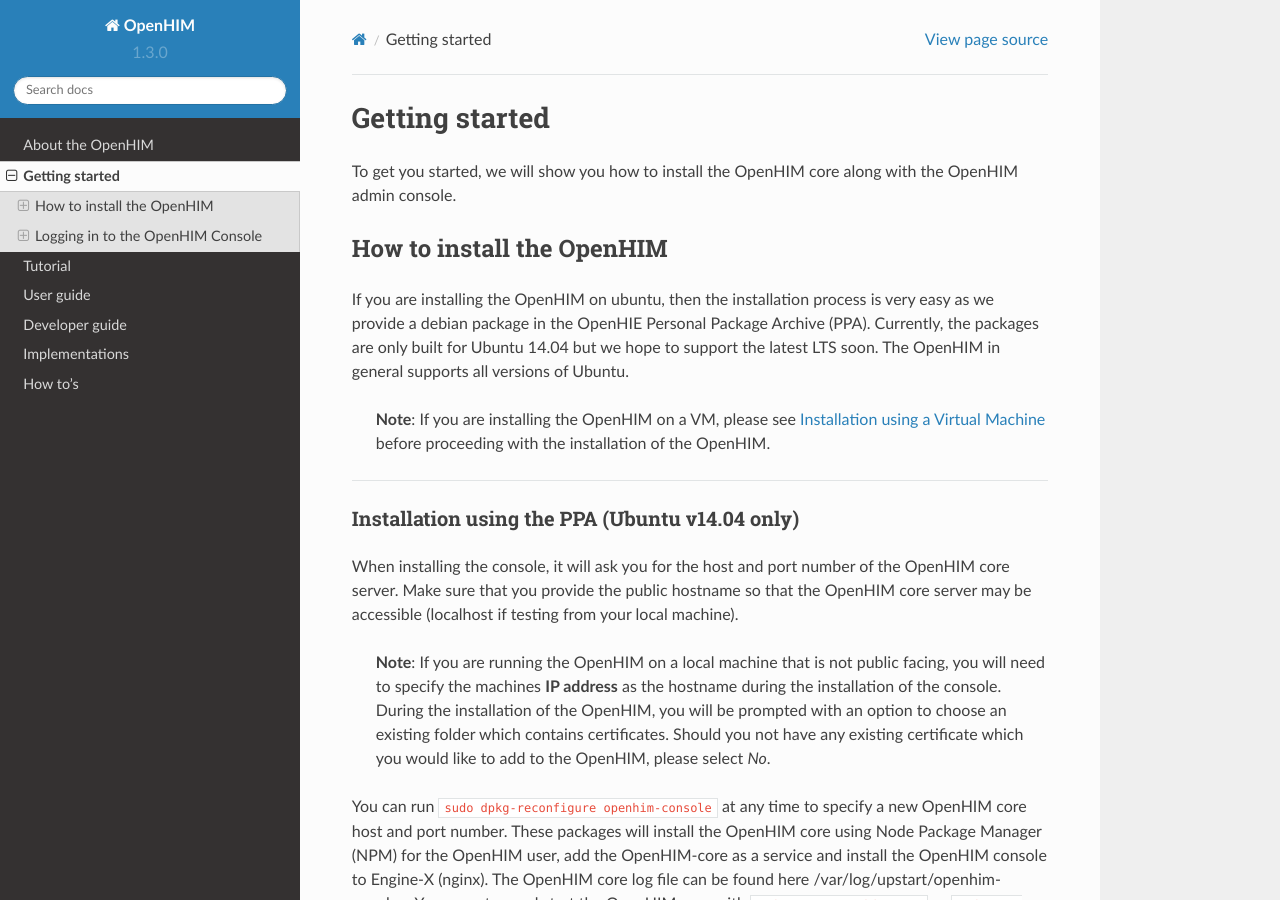
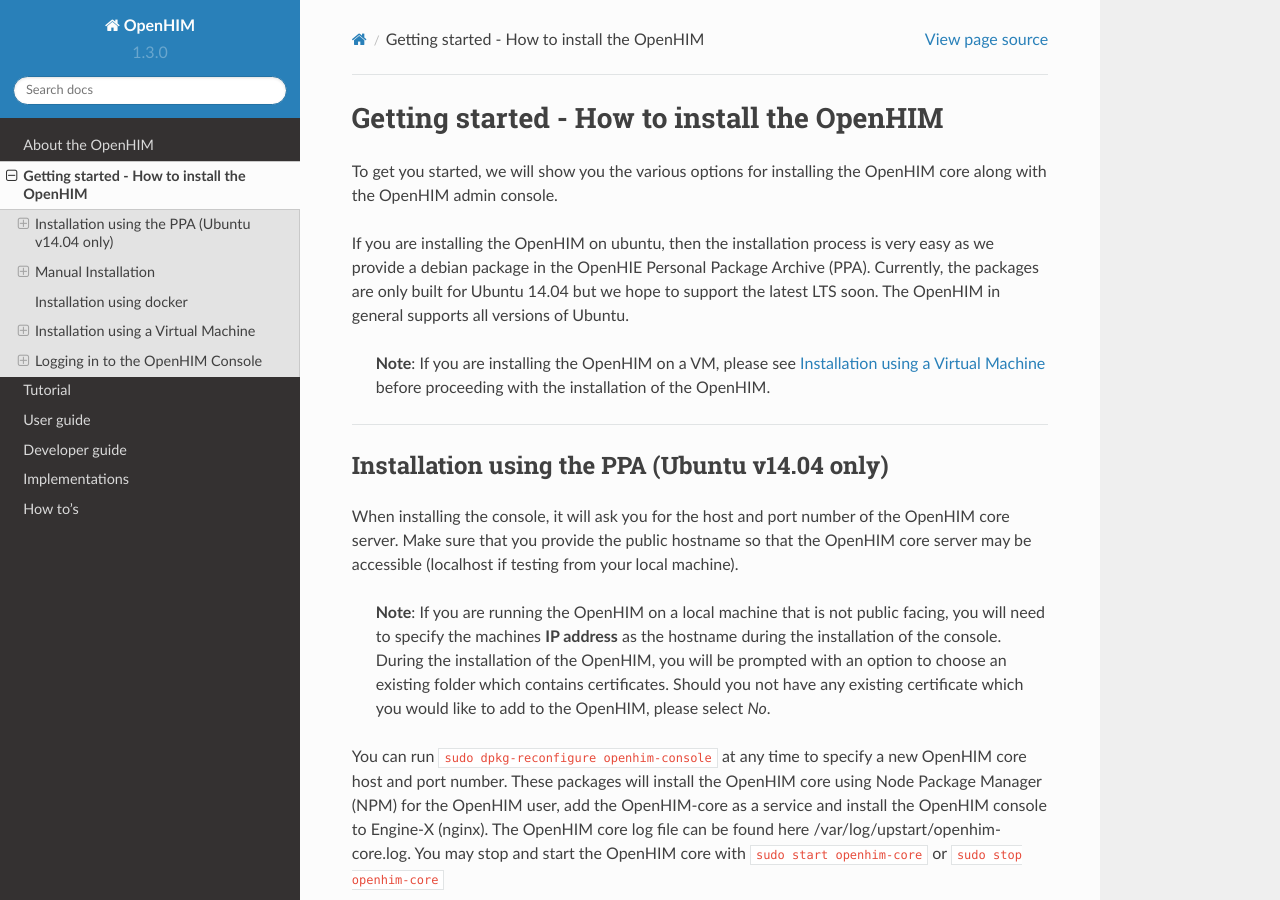
Before and after one commit to jembi/openhim-core-js, a Sphinx documentation site: the page built from docs/getting-started.md, in a window 1280 px wide and 900 px high. Built offline with Sphinx 7.4.7 and the Read the Docs theme 2.0.0, drawn with Linux system fonts in a browser that asks for light colours; pages that are not in the unit, such as notebooks, are missing from menus.

Commit message:
Update getting-started.md
minor edit to page title

```diff
--- a/docs/getting-started.md
+++ b/docs/getting-started.md
@@ -1,8 +1,6 @@
-# Getting started
+# Getting started - How to install the OpenHIM
 
-To get you started, we will show you how to install the OpenHIM core along with the OpenHIM admin console.
-
-## How to install the OpenHIM
+To get you started, we will show you the various options for installing the OpenHIM core along with the OpenHIM admin console.
 
 If you are installing the OpenHIM on ubuntu, then the installation process is very easy as we provide a debian package in the OpenHIE Personal Package Archive (PPA). Currently, the packages are only built for Ubuntu 14.04 but we hope to support the latest LTS soon. The OpenHIM in general supports all versions of Ubuntu.
 
```
